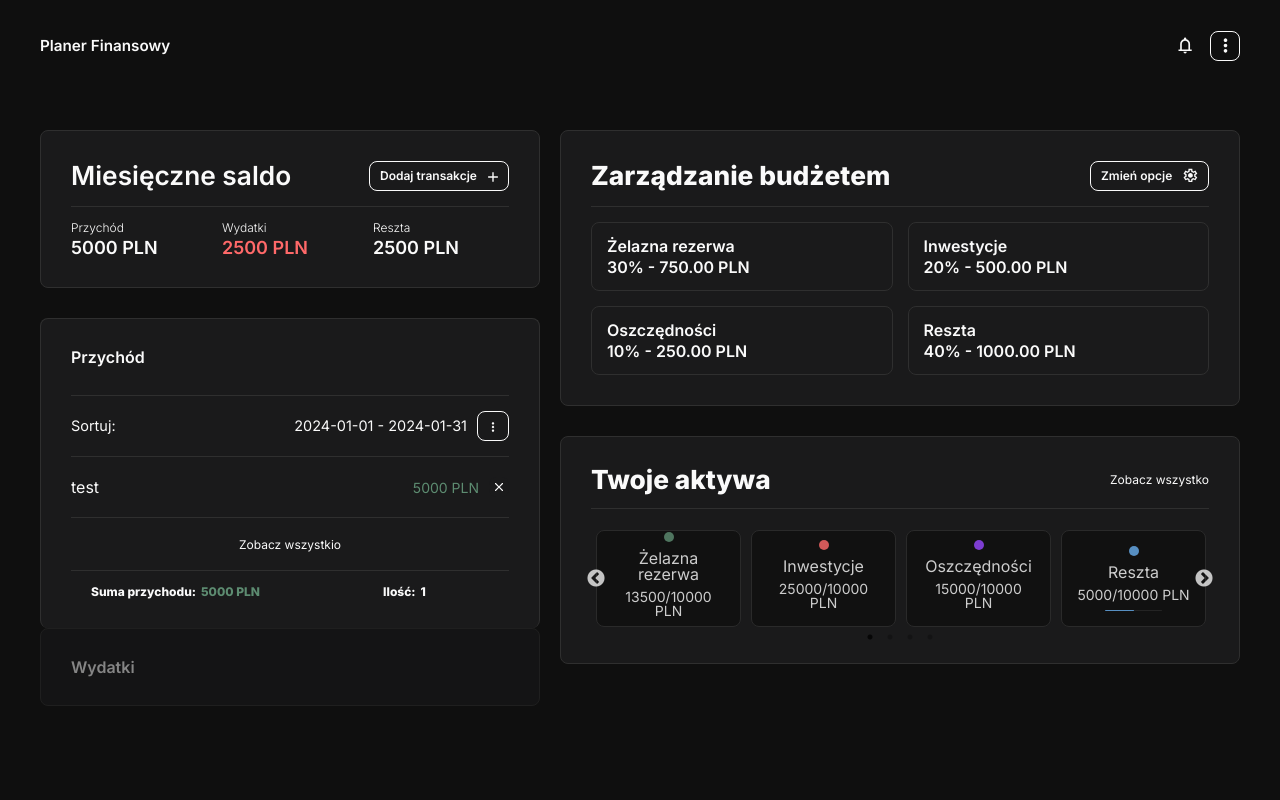
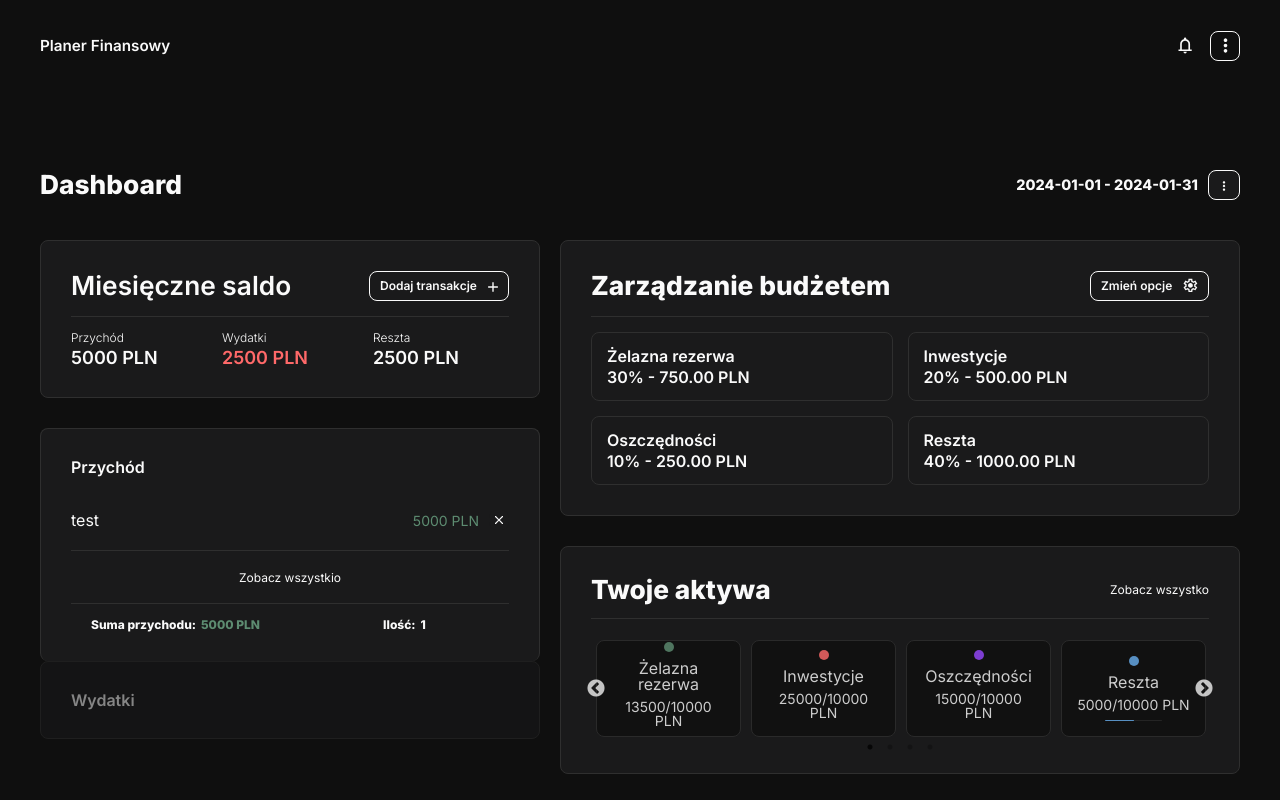
Before and after one commit to chudymikolaj/finance-app, a Next.js app: page /dashboard in a window 1280 px wide. Built offline with nearby package versions, Linux system fonts and the light colour scheme.

Commit message:
refactore: rename CashFlowHeader to IntroDashboard and move component to Dashboard

```diff
--- a/app/dashboard/dashboard.styled.tsx
+++ b/app/dashboard/dashboard.styled.tsx
@@ -8,7 +8,6 @@ import { FlexColumnStart } from "@/styles/mixins.styled";
 export const DashboardContainer = styled.div`
 	width: 100%;
 	height: 100%;
-	padding: 40px 0 0;
 	display: grid;
 	grid-template-columns: 100%;
 	gap: 20px;
@@ -22,7 +21,6 @@ export const DashboardContainer = styled.div`
 	}
 
 	@media ${devices["2xl"]} {
-		padding: 80px 0 0;
 		grid-template-columns: 500px 1fr;
 		gap: 100px;
 	}
--- a/app/dashboard/page.tsx
+++ b/app/dashboard/page.tsx
@@ -1,5 +1,6 @@
 import Wallet from "@/components/Wallet";
 import CashFlow from "@/components/CashFlow";
+import { IntroDashboardComponent } from "@/components/Intro";
 import BudgetManagmentComponent from "@/components/BudgetManagement";
 import AssetManagement from "@/components/AssetManagement";
 
@@ -11,6 +12,8 @@ import {
 
 export default function Dashboard() {
 	return (
+		<main>
+			<IntroDashboardComponent title="Dashboard" />
 			<DashboardContainer>
 				<DashboardLeftColumn>
 					<Wallet />
@@ -21,5 +24,6 @@ export default function Dashboard() {
 					<AssetManagement />
 				</DashboardRightColumn>
 			</DashboardContainer>
+		</main>
 	);
 }
--- a/components/CashFlow/CashFlowHeader/CashFlowHeader.types.ts
+++ /dev/null
@@ -1,3 +0,0 @@
-export type CashFlowHeaderPropsType = {
-	title: string;
-};
--- a/components/CashFlow/index.tsx
+++ b/components/CashFlow/index.tsx
@@ -13,7 +13,6 @@ import { filterDate } from "@/utils/filterDate";
 
 import CashFlowSummary from "./CashFlowSummary";
 import CashFlowList from "./CashFlowList";
-import CashFlowHeader from "./CashFlowHeader";
 
 import { CashFlowContainer, CashFlowWrapper } from "./CashFlow.styled";
 import CashFlowAccordion from "./CashFlowAccordion";
@@ -127,8 +126,6 @@ const CashFlowComponent = () => {
 					title="Przychód"
 					isOpenInitially
 				>
-					<CashFlowHeader title="Sortuj:" />
-
 					<CashFlowSummary
 						sumList={sumRevenuses}
 						countLenght={lenghtRevenuses}
@@ -143,8 +140,6 @@ const CashFlowComponent = () => {
 				</CashFlowAccordion>
 
 				<CashFlowAccordion title="Wydatki">
-					<CashFlowHeader title="Sortuj:" />
-
 					<CashFlowSummary
 						sumList={sumExpenses}
 						paidBoolean={paidExpenses}
--- a/components/CashFlow/CashFlowHeader/CashFLowHeader.styled.tsx
+++ b/components/Intro/IntroDashboard/IntroDashboard.styled.ts
@@ -2,6 +2,8 @@ import styled from "styled-components";
 
 import { BORDER_RADIUS, SIZES, CUBICS, WEIGHT } from "@/styles/constants";
 import ButtonComponent from "@/components/Buttons/Button";
+
+import { devices } from "@/styles/breakpoints";
 
 import {
 	FlexRow,
@@ -10,45 +12,34 @@ import {
 	FlexRowSpaceBetweenCenter,
 } from "@/styles/mixins.styled";
 
-export const CashFlowContainer = styled.div`
-	margin: auto;
-`;
-
-export const CashFlowHeader = styled.div`
+export const IntroDashboard = styled.div`
 	${FlexRowSpaceBetweenCenter}
 
 	width: 100%;
-	padding: 15px 0;
-	border-top: 1px solid ${({ theme }) => theme.lineColor};
-	border-bottom: 1px solid ${({ theme }) => theme.lineColor};
-	position: relative;
+	padding: 40px 0;
 
-	&:after {
-		content: "";
-		width: 100%;
-		height: 1px;
-		border-bottom: 1px solid ${(props) => props.theme.backgroundElement};
-		position: absolute;
-		bottom: 0;
-		left: 0;
+	@media ${devices.xl} {
+		padding: 80px 0 40px;
 	}
 `;
 
-export const CashFlowHeaderTitle = styled.div`
-	font-size: ${SIZES.cashFlowHeader};
+export const IntroDashboardTitle = styled.div`
+	font-size: ${SIZES.introDashboardHeader};
+	font-weight: ${WEIGHT.bold};
 `;
 
-export const CashFlowHeaderOptions = styled.div`
+export const IntroDashboardMonth = styled.div`
+	padding: 0 0 0 10px;
+	font-size: ${SIZES.introDashboardDate};
+	font-weight: ${WEIGHT.bold};
+`;
+
+export const IntroDashboardOptions = styled.div`
 	${FlexRowAlignCenter}
 	gap: 10px;
 `;
 
-export const CashFlowHeaderMonth = styled.div`
-	padding: 0 0 0 10px;
-	font-size: ${SIZES.cashFlowHeader};
-`;
-
-export const CashFlowHeaderButtons = styled.div`
+export const IntroDashboardButtons = styled.div`
 	${FlexRow}
 
 	gap: 5px;
@@ -59,17 +50,17 @@ export const CashFlowHeaderButtons = styled.div`
 	}
 `;
 
-export const CashFlowSortByDateForm = styled.form`
+export const IntroDashboardSortByDateForm = styled.form`
 	${FlexColumn}
 	gap: 10px;
 `;
 
-export const CashFlowSortByDateLabel = styled.label`
+export const IntroDashboardSortByDateLabel = styled.label`
 	display: block;
 	font-size: ${SIZES.smallText};
 `;
 
-export const CashFlowSortByDateInput = styled.input`
+export const IntroDashboardSortByDateInput = styled.input`
 	padding: 12px 16px;
 	background-color: ${(props) => props.theme.formLabelBackground};
 	border: 0;
@@ -83,7 +74,7 @@ export const CashFlowSortByDateInput = styled.input`
 	}
 `;
 
-export const CashFlowSortByDataSort = styled(ButtonComponent)`
+export const IntroDashboardSortByDataSort = styled(ButtonComponent)`
 	width: 100%;
 	height: auto;
 	padding: 12px 16px;
--- a/components/CashFlow/CashFlowHeader/index.tsx
+++ b/components/Intro/IntroDashboard/IntroDashboard.tsx
@@ -1,3 +1,5 @@
+"use client";
+
 import { useState, type ChangeEvent, type FormEvent } from "react";
 import moment from "moment";
 
@@ -5,21 +7,21 @@ import PopupComponent from "@/components/Popup";
 import ButtonRefSVG from "@/components/Buttons/ButtonRefSvg";
 import { useAppContext } from "@/lib/ThemeProviderContext/actions";
 
-import { CashFlowHeaderPropsType } from "./CashFlowHeader.types";
+import { IntroDashboardPropsType } from "./IntroDashboard.types";
 
 import {
-	CashFlowHeader,
-	CashFlowHeaderButtons,
-	CashFlowHeaderMonth,
-	CashFlowHeaderOptions,
-	CashFlowHeaderTitle,
-	CashFlowSortByDataSort,
-	CashFlowSortByDateForm,
-	CashFlowSortByDateInput,
-	CashFlowSortByDateLabel,
-} from "./CashFLowHeader.styled";
+	IntroDashboard,
+	IntroDashboardButtons,
+	IntroDashboardMonth,
+	IntroDashboardOptions,
+	IntroDashboardTitle,
+	IntroDashboardSortByDataSort,
+	IntroDashboardSortByDateForm,
+	IntroDashboardSortByDateInput,
+	IntroDashboardSortByDateLabel,
+} from "./IntroDashboard.styled";
 
-const CashFlowHeaderComponent = ({ title }: CashFlowHeaderPropsType) => {
+const IntroDashboardComponent = ({ title }: IntroDashboardPropsType) => {
 	const { filterCashFlowList, filterDateCashFlowList } = useAppContext();
 
 	const [showDateSorting, setShowDateSorting] = useState(false);
@@ -68,37 +70,39 @@ const CashFlowHeaderComponent = ({ title }: CashFlowHeaderPropsType) => {
 	};
 
 	return (
-		<CashFlowHeader>
-			<CashFlowHeaderTitle>{title}</CashFlowHeaderTitle>
-			<CashFlowHeaderOptions>
-				<CashFlowHeaderMonth>{getCurrentDate}</CashFlowHeaderMonth>
-				<CashFlowHeaderButtons>
-					<ButtonRefSVG
-						action={handleOpenSortByDate}
-						svgUrl="/more_vert.svg"
-					/>
-				</CashFlowHeaderButtons>
-			</CashFlowHeaderOptions>
+		<>
+			<IntroDashboard>
+				<IntroDashboardTitle>{title}</IntroDashboardTitle>
+				<IntroDashboardOptions>
+					<IntroDashboardMonth>{getCurrentDate}</IntroDashboardMonth>
+					<IntroDashboardButtons>
+						<ButtonRefSVG
+							action={handleOpenSortByDate}
+							svgUrl="/more_vert.svg"
+						/>
+					</IntroDashboardButtons>
+				</IntroDashboardOptions>
+			</IntroDashboard>
 
 			<PopupComponent
 				openPopup={showDateSorting}
 				closePopup={handleCloseSortByDate}
 			>
-				<CashFlowSortByDateForm onSubmit={onSubmit}>
-					<CashFlowSortByDateLabel htmlFor="sort-by-date-from">
+				<IntroDashboardSortByDateForm onSubmit={onSubmit}>
+					<IntroDashboardSortByDateLabel htmlFor="sort-by-date-from">
 						Od:
-					</CashFlowSortByDateLabel>
-					<CashFlowSortByDateInput
+					</IntroDashboardSortByDateLabel>
+					<IntroDashboardSortByDateInput
 						id="sort-by-date-from"
 						type="date"
 						value={dateFromFilter}
 						max={dateToFilter}
 						onChange={onChangeDateFrom}
 					/>
-					<CashFlowSortByDateLabel htmlFor="sort-by-date-to">
+					<IntroDashboardSortByDateLabel htmlFor="sort-by-date-to">
 						Do:
-					</CashFlowSortByDateLabel>
-					<CashFlowSortByDateInput
+					</IntroDashboardSortByDateLabel>
+					<IntroDashboardSortByDateInput
 						id="sort-by-date-to"
 						type="date"
 						value={dateToFilter}
@@ -106,11 +110,11 @@ const CashFlowHeaderComponent = ({ title }: CashFlowHeaderPropsType) => {
 						max={GET_TODAY_DATE_FORMAT}
 						onChange={onChangeDateTo}
 					/>
-					<CashFlowSortByDataSort>Sortuj</CashFlowSortByDataSort>
-				</CashFlowSortByDateForm>
+					<IntroDashboardSortByDataSort>Sortuj</IntroDashboardSortByDataSort>
+				</IntroDashboardSortByDateForm>
 			</PopupComponent>
-		</CashFlowHeader>
+		</>
 	);
 };
 
-export default CashFlowHeaderComponent;
+export default IntroDashboardComponent;
--- /dev/null
+++ b/components/Intro/IntroDashboard/IntroDashboard.types.ts
@@ -0,0 +1,3 @@
+export type IntroDashboardPropsType = {
+	title: string;
+};
--- /dev/null
+++ b/components/Intro/index.tsx
@@ -0,0 +1,3 @@
+import IntroDashboardComponent from "./IntroDashboard/IntroDashboard";
+
+export { IntroDashboardComponent };
--- /dev/null
+++ b/components/Intro/intro.types.ts
@@ -0,0 +1,3 @@
+export type IntroDashboardComponentPropsType = {
+	title: string;
+};
--- a/styles/constants.tsx
+++ b/styles/constants.tsx
@@ -73,7 +73,8 @@ export const SIZES = {
 	tabSummary: "clamp(0.875rem, 0.5673rem + 0.4808vw, 1rem)",
 	tabNameFontSize: "clamp(0.75rem, 0.5115rem + 1.0178vw, 1rem)",
 	tabValueFontSize: "clamp(0.625rem, 0.4464rem + 0.8929vw, 0.875rem)",
-	cashFlowHeader: "clamp(0.75rem, 0.1346rem + 0.9615vw, 1rem)",
+	introDashboardHeader: "clamp(1rem, 0.7857rem + 1.0714vw, 1.75rem)",
+	introDashboardDate: "clamp(0.75rem, 0.1346rem + 0.9615vw, 1rem)",
 	buttonFontSize: "12px",
 	accordionHeader: "16px",
 	cashFlowItemValue: "14px",
```
Lines whose indentation alone changed are shown as unchanged.
